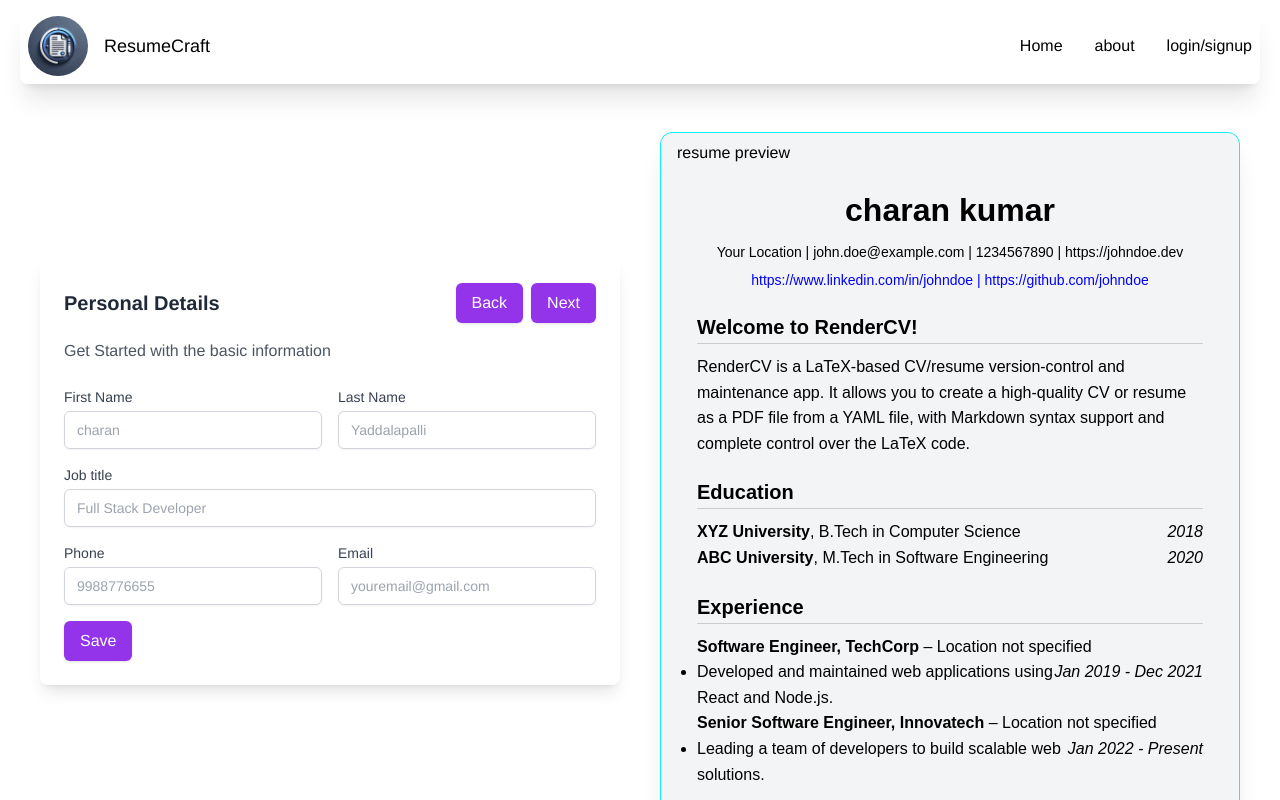
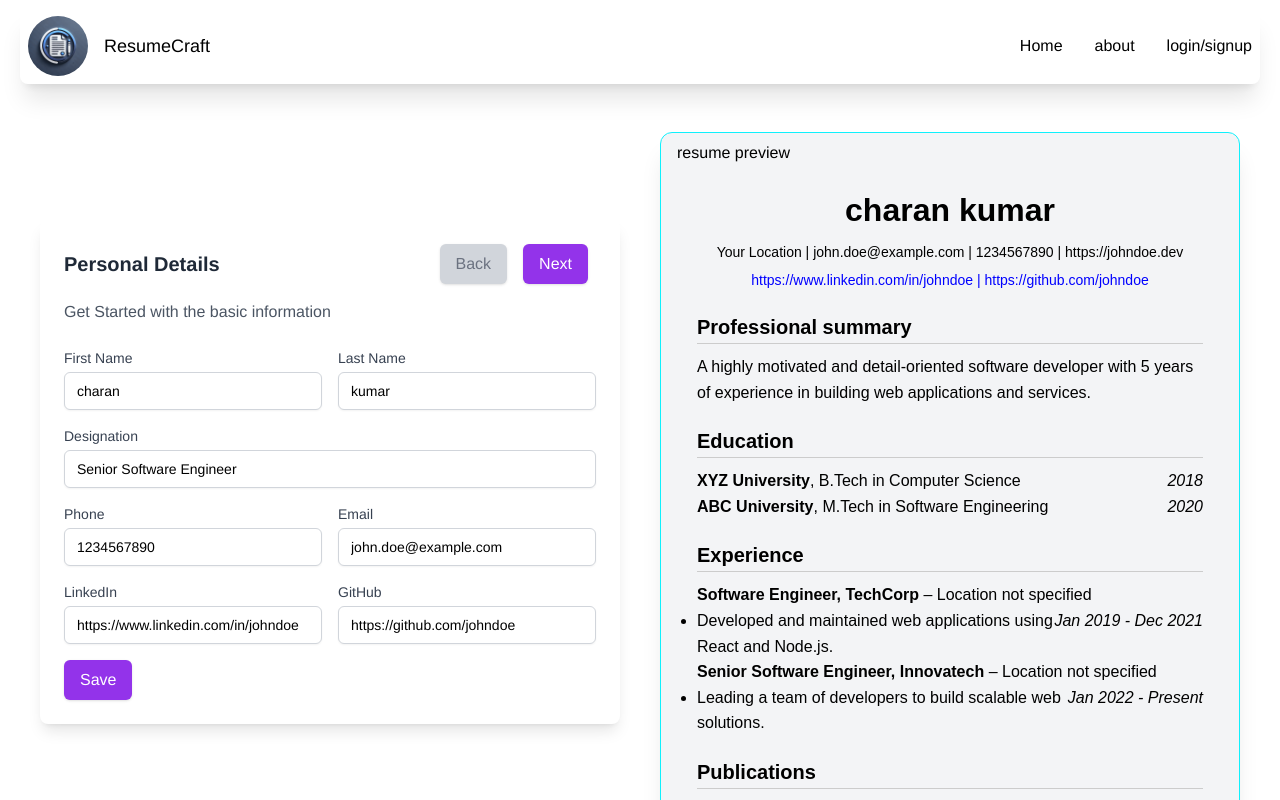
Before and after one commit to Yaddalapalli-Charan-Kumar-Naidu/ResumeCraft_frontend, a React (Vite) app: page /create-resume in a window 1280 px wide. Built offline with nearby package versions, Linux system fonts and the light colour scheme.

Commit message:
professional summary form created

```diff
--- a/src/components/Home.jsx
+++ b/src/components/Home.jsx
@@ -27,7 +27,7 @@ export default function Home() {
             future today—your dream job is just a resume away!
           </div>
           <div className="flex flex-col md:flex-row justify-around">
-          <button className="border rounded-xl px-8 py-2 my-3 bg-primary hover:scale-105 hover:bg-secondary-400 w-full md:w-auto">
+          <button className="border rounded-xl text-white px-8 py-2 my-3 bg-primary hover:scale-105 hover:bg-secondary-400 w-full md:w-auto">
               Create New Resume
             </button>
             <button className="border rounded-xl px-8 py-2 my-3 border border-primary hover:scale-110 hover:bg-white w-full md:w-auto">
--- a/src/components/context/ResumeProvider.jsx
+++ b/src/components/context/ResumeProvider.jsx
@@ -6,7 +6,7 @@ function ResumeProvider({ children }) {
   const [resumeData, setResumeData] = useState(data); // Renamed variable to avoid conflict with imported 'data'
 
   return (
-    <ResumeContext.Provider value={{ data: resumeData ,setResumeData}}>
+    <ResumeContext.Provider value={{ resumeData ,setResumeData}}>
       {children}
     </ResumeContext.Provider>
   );
--- a/src/components/resume/CreateResume.jsx
+++ b/src/components/resume/CreateResume.jsx
@@ -1,13 +1,16 @@
-import React from 'react'
+import React,{useState} from 'react'
 import ResumeTemplate1 from '../template/ResumeTemplate1'
 import PersonalDetailsForm from './PersonalDetailsForm'
 import ResumeProvider from '../context/ResumeProvider'
+import ProfessionalSummaryForm from "./ProfessioalSummaryForm.jsx"
 export default function CreateResume() {
+  const [page,setPage]=useState(0);
   return (
     <ResumeProvider>
     <div className='grid grid-cols-1 md:grid-cols-2 h-[85vh] gap-10 p-10 mb-5'>
       <div className='h-[85vh]'>
-        <PersonalDetailsForm/>
+        {page==0 && <PersonalDetailsForm page={page} setPage={setPage}/>}
+        {page==1 && <ProfessionalSummaryForm page={page} setPage={setPage}/>}
       </div>
       <div className='border border-accent h-full rounded-xl px-4 py-2 bg-gray-100 shadow-xl'>
         resume preview
--- a/src/components/resume/PersonalDetailsForm.jsx
+++ b/src/components/resume/PersonalDetailsForm.jsx
@@ -1,8 +1,36 @@
-import React, { useContext } from "react";
+import React, { useContext, useState } from "react";
 import ResumeContext from "../context/ResumeContext";
 
-const PersonalDetailForm = () => {
-  const {data,setResumeData}=useContext(ResumeContext);
+const PersonalDetailForm = ({ page, setPage }) => {
+  const { resumeData, setResumeData } = useContext(ResumeContext);
+
+  const handleChange = (e) => {
+    const { name, value } = e.target;
+
+    // Check if the name contains a nested path (e.g., "socialMediaLinks[linkedIn]")
+    if (name.includes("[")) {
+      const [parent, child] = name.split(/[\[\]]/).filter(Boolean); // Split and extract keys
+      setResumeData({
+        ...resumeData,
+        [parent]: {
+          ...resumeData[parent],
+          [child]: value,
+        },
+      });
+    } else {
+      setResumeData({
+        ...resumeData,
+        [name]: value,
+      });
+    }
+  };
+  const handleSubmit = (e) => {
+    e.preventDefault();
+    setPage((page) => page + 1);
+    console.log(page);
+  };
+
+  // console.log(resumeData);
   return (
     <div className="flex justify-center items-center h-full w-full">
       <div className="w-screen bg-white rounded-lg shadow-lg p-6">
@@ -11,13 +39,28 @@ const PersonalDetailForm = () => {
           <div>
             <button
               type="button"
-              className="px-4 py-2 bg-purple-600 text-white rounded-md shadow hover:bg-purple-500 mx-2"
+              disabled={page === 0}
+              onClick={() => setPage((prevPage) => Math.max(prevPage - 1, 0))}
+              className={`px-4 py-2 rounded-md shadow mx-2 ${
+                page === 0
+                  ? "bg-gray-300 text-gray-500 cursor-not-allowed"
+                  : "bg-purple-600 text-white hover:bg-purple-500"
+              }`}
+              aria-disabled={page === 0}
             >
               Back
             </button>
+
             <button
       type="button"
-              className="px-4 py-2 bg-purple-600 text-white rounded-md shadow hover:bg-purple-500"
+      onClick={() => setPage((prevPage) => prevPage + 1)}
+      disabled={page === 10}
+      className={`px-4 py-2 rounded-md shadow mx-2 ${
+        page === 10
+          ? "bg-gray-300 text-gray-500 cursor-not-allowed"
+          : "bg-purple-600 text-white hover:bg-purple-500"
+      }`}
+      aria-disabled={page === 10}
     >
       Next
     </button>
@@ -26,7 +69,7 @@ const PersonalDetailForm = () => {
         <p className="text-gray-600 mb-6">
           Get Started with the basic information
         </p>
-        <form className="space-y-4">
+        <form className="space-y-4" onSubmit={handleSubmit}>
           <div className="grid grid-cols-2 gap-4">
             <div>
               <label className="block text-sm font-medium text-gray-700">
@@ -34,8 +77,11 @@ const PersonalDetailForm = () => {
               </label>
               <input
                 type="text"
-                placeholder={data.firstName}
+                placeholder="Charan Kumar Naidu"
                 className="mt-1 block w-full px-3 py-2 border border-gray-300 rounded-md shadow-sm focus:outline-none focus:ring-purple-500 focus:border-purple-500 sm:text-sm"
+                name="firstName"
+                value={resumeData.firstName}
+                onChange={handleChange}
               />
             </div>
             <div>
@@ -46,17 +92,23 @@ const PersonalDetailForm = () => {
                 type="text"
                 placeholder="Yaddalapalli"
                 className="mt-1 block w-full px-3 py-2 border border-gray-300 rounded-md shadow-sm focus:outline-none focus:ring-purple-500 focus:border-purple-500 sm:text-sm"
+                name="lastName"
+                value={resumeData.lastName}
+                onChange={handleChange}
               />
             </div>
           </div>
           <div>
             <label className="block text-sm font-medium text-gray-700">
-              Job title
+              Designation
             </label>
             <input
               type="text"
               placeholder="Full Stack Developer"
               className="mt-1 block w-full px-3 py-2 border border-gray-300 rounded-md shadow-sm focus:outline-none focus:ring-purple-500 focus:border-purple-500 sm:text-sm"
+              name="designation"
+              value={resumeData.designation}
+              onChange={handleChange}
             />
           </div>
           <div className="grid grid-cols-2 gap-4">
@@ -68,6 +120,9 @@ const PersonalDetailForm = () => {
                 type="text"
                 placeholder="9988776655"
                 className="mt-1 block w-full px-3 py-2 border border-gray-300 rounded-md shadow-sm focus:outline-none focus:ring-purple-500 focus:border-purple-500 sm:text-sm"
+                name="phone"
+                value={resumeData.phone}
+                onChange={handleChange}
               />
             </div>
             <div>
@@ -78,12 +133,44 @@ const PersonalDetailForm = () => {
                 type="email"
                 placeholder="youremail@gmail.com"
                 className="mt-1 block w-full px-3 py-2 border border-gray-300 rounded-md shadow-sm focus:outline-none focus:ring-purple-500 focus:border-purple-500 sm:text-sm"
+                name="email"
+                value={resumeData.email}
+                onChange={handleChange}
               />
             </div>
           </div>
+          <div className="grid grid-cols-2 gap-4">
+            <div>
+              <label className="block text-sm font-medium text-gray-700">
+                LinkedIn
+              </label>
+              <input
+                type="text"
+                placeholder="https://linkedin.com/in/yourprofile"
+                className="mt-1 block w-full px-3 py-2 border border-gray-300 rounded-md shadow-sm focus:outline-none focus:ring-purple-500 focus:border-purple-500 sm:text-sm"
+                name="socialMediaLinks[linkedIn]"
+                value={resumeData.socialMediaLinks?.linkedIn || ""}
+                onChange={handleChange}
+              />
+            </div>
+            <div>
+              <label className="block text-sm font-medium text-gray-700">
+                GitHub
+              </label>
+              <input
+                type="text"
+                placeholder="https://github.com/yourprofile"
+                className="mt-1 block w-full px-3 py-2 border border-gray-300 rounded-md shadow-sm focus:outline-none focus:ring-purple-500 focus:border-purple-500 sm:text-sm"
+                name="socialMediaLinks[github]"
+                value={resumeData.socialMediaLinks?.github || ""}
+                onChange={handleChange}
+              />
+            </div>
+          </div>
+
           <div className="flex justify-between items-center">
             <button
-              type="button"
+              type="submit"
               className="px-4 py-2 bg-purple-600 text-white rounded-md shadow hover:bg-purple-700"
             >
               Save
--- /dev/null
+++ b/src/components/resume/ProfessioalSummaryForm.jsx
@@ -0,0 +1,91 @@
+import React, { useContext, useState } from "react";
+import ResumeContext from "../context/ResumeContext";
+
+const ProfessionalSummaryForm = ({ page, setPage }) => {
+  const { resumeData, setResumeData } = useContext(ResumeContext);
+
+  const handleChange = (e) => {
+    const { name, value } = e.target;
+
+    setResumeData({
+      ...resumeData,
+      [name]: value,
+    });
+  };
+  const handleSubmit = (e) => {
+    e.preventDefault();
+    setPage((page) => page + 1);
+    console.log(page);
+  };
+
+  // console.log(resumeData);
+  return (
+    <div className="flex justify-center items-center h-full w-full">
+      <div className="w-screen bg-white rounded-lg shadow-lg p-6">
+        <div className="flex justify-between items-center mb-4">
+          <h2 className="text-xl font-bold text-gray-800">
+            Professional Summary
+          </h2>
+          <div>
+            <button
+              type="button"
+              disabled={page === 0}
+              onClick={() => setPage((prevPage) => Math.max(prevPage - 1, 0))}
+              className={`px-4 py-2 rounded-md shadow mx-2 ${
+                page === 0
+                  ? "bg-gray-300 text-gray-500 cursor-not-allowed"
+                  : "bg-purple-600 text-white hover:bg-purple-500"
+              }`}
+              aria-disabled={page === 0}
+            >
+              Back
+            </button>
+
+            <button
+              type="button"
+              onClick={() => setPage((prevPage) => prevPage + 1)}
+              disabled={page === 10}
+              className={`px-4 py-2 rounded-md shadow mx-2 ${
+                page === 10
+                  ? "bg-gray-300 text-gray-500 cursor-not-allowed"
+                  : "bg-purple-600 text-white hover:bg-purple-500"
+              }`}
+              aria-disabled={page === 10}
+            >
+              Next
+            </button>
+          </div>
+        </div>
+        <p className="text-gray-600 mb-6">provide some professional summary</p>
+        <form className="space-y-4" onSubmit={handleSubmit}>
+          <div className="grid grid-cols-1 my-1">
+            <div>
+              <label className="block text-sm font-medium text-gray-700">
+                Professional Summary
+              </label>
+              <textarea
+                placeholder="Provide a brief professional summary..."
+                rows={7}
+                className="my-1 block w-full h-full px-3 py-2 border border-gray-300 rounded-md shadow-sm focus:outline-none focus:ring-purple-500 focus:border-purple-500 sm:text-sm"
+                name="professionalSummary"
+                value={resumeData.professionalSummary}
+                onChange={handleChange}
+              />
+            </div>
+          </div>
+              <br/>
+          <div className="flex justify-between items-center m-1">
+            <button
+              type="submit"
+              className="px-4 py-2 bg-purple-600 text-white rounded-md shadow hover:bg-purple-700 mt-2"
+            >
+              Save
+            </button>
+          </div>
+        </form>
+      </div>
+    </div>
+  );
+};
+
+export default ProfessionalSummaryForm;
--- a/src/components/template/ResumeTemplate1.jsx
+++ b/src/components/template/ResumeTemplate1.jsx
@@ -2,8 +2,8 @@ import React, { useContext, useState } from "react";
 import ResumeContext from "../context/ResumeContext";
 
 const ResumeTemplate1 = () => {
-  const { data } = useContext(ResumeContext); // Destructure data directly from context
-  const [resumeData, setResumeData] = useState(data); // Using state to manage data
+  const { resumeData } = useContext(ResumeContext); // Destructure data directly from context
+
 
   return (
     <div className="resume-container" style={styles.container}>
@@ -20,11 +20,9 @@ const ResumeTemplate1 = () => {
 
       {/* Welcome Section */}
       <div style={styles.section}>
-        <h2 style={styles.sectionTitle}>Welcome to RenderCV!</h2>
+        <h2 style={styles.sectionTitle}>Professional summary</h2>
         <p>
-          RenderCV is a LaTeX-based CV/resume version-control and maintenance app. It allows you to
-          create a high-quality CV or resume as a PDF file from a YAML file, with Markdown syntax
-          support and complete control over the LaTeX code.
+          {resumeData.professionalSummary}
         </p>
       </div>
 
```
Lines whose indentation alone changed are shown as unchanged.
